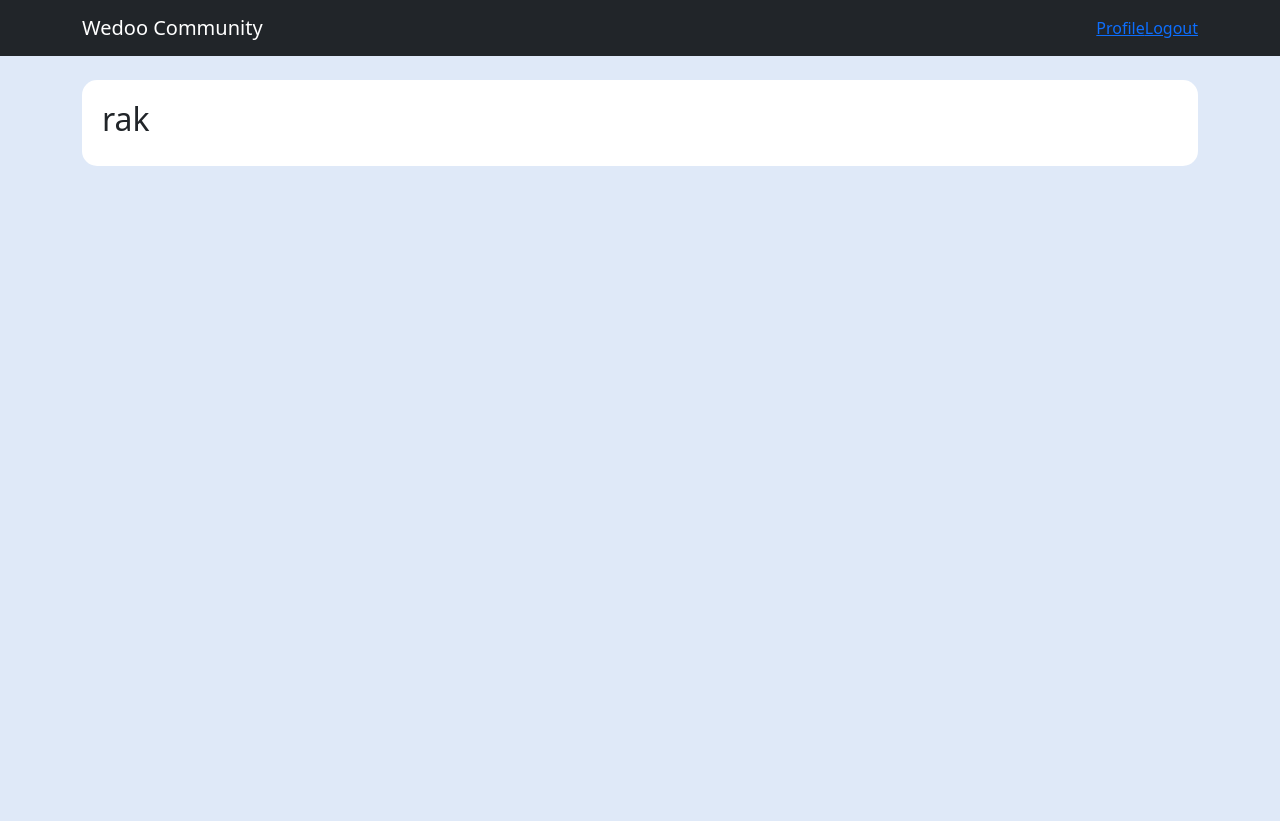
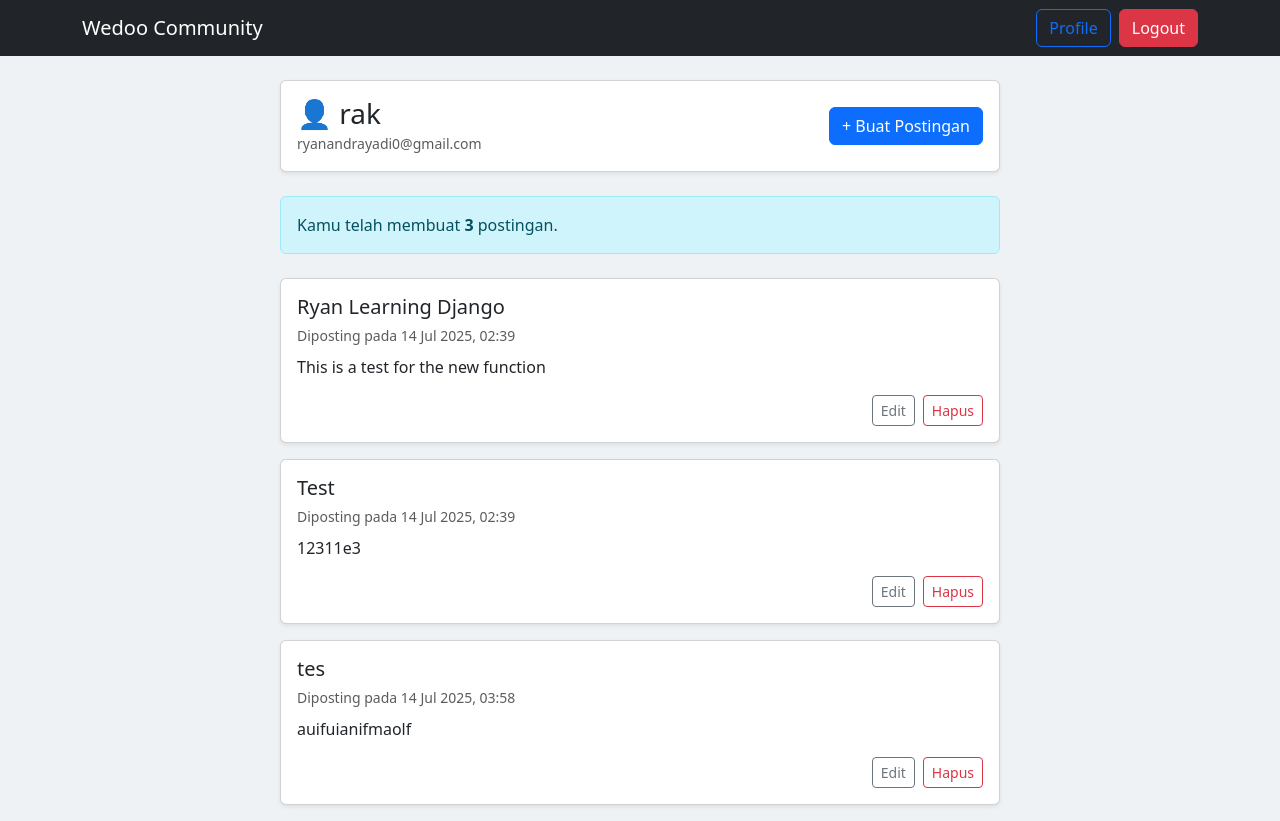
Before and after one commit to rynandraa/Django, a Django app: page /profile/ in a window 1280 px wide. Before the commit the page ends 166 px from the top, so only its background shows below. Run offline with Django 5.2, Linux system fonts and the light colour scheme; a user stored in the database is signed in; data comes from the database, SQL or seed files in the repository; both versions use the stored data as it was after the commit; some libraries are stand-ins or nearby versions.

Commit message:
Fix logout bug by using GET request, update menu Profile

```diff
--- a/blog/models.py
+++ b/blog/models.py
@@ -1,12 +1,14 @@
 from django.db import models
 from django.urls import reverse
 from django.utils import timezone
+from django.contrib.auth.models import User
 
 # Create your models here.
 class Post(models.Model):
     title = models.CharField(max_length=200)
     content =models.TextField()
     created_at =models.DateTimeField(auto_now_add=True)
+    author = models.ForeignKey(User, on_delete=models.CASCADE)
 
     def __str__(self):
         return self.title
--- a/blog/templates/blog/base.html
+++ b/blog/templates/blog/base.html
@@ -9,16 +9,67 @@
 
     <style>
         body {
-            background-color:rgb(223, 233, 248);
+            background-color:#eef2f5;
         }
 
         .content-section{
-            background: white;
-            padding: 20px;
-            border-radius:15px;
-            box-shadow: 0 2px 4px rgba(0,0,0,0,1);
-            margin-botom:20px;
+            position: relative;
+            background: #ffffff;
+            padding: 24px 28px;
+            border-radius: 18px;
+            box-shadow: 0 6px 16px rgba(0, 0, 0, 0.08);
+            margin-bottom: 24px;
+            overflow: hidden;
+            transition: transform 0.3s ease;
         }
+        .content-section::before {
+            content: '';
+            position: absolute;
+            inset: 0;
+            border-radius: inherit;
+            padding: 2px; /* stroke lebih tegas */
+            background: linear-gradient(135deg, rgba(0,0,0,0.2), rgba(0,0,0,0));
+            -webkit-mask:
+                linear-gradient(#fff 0 0) content-box,
+                linear-gradient(#fff 0 0);
+            -webkit-mask-composite: xor;
+                    mask-composite: exclude;
+            pointer-events: none;
+        }
+
+        .content-section:hover {
+            transform: translateY(-5px);
+        }
+
+        .content-section::after {
+            content: '';
+            position: absolute;
+            inset: 0;
+            border-radius: inherit;
+            box-shadow: 0 8px 20px rgba(0, 0, 0, 0.12);
+            opacity: 0;
+            transition: opacity 0.3s ease;
+            pointer-events: none;
+        }
+
+        .content-section:hover::after {
+        opacity: 1;
+        }
+
+        .content-section .btn {
+            position: relative;
+            z-index: 2;
+        }
+        .content-section .stretched-link {
+            z-index: 1;
+        }
+
+        /* Tambahan untuk tombol benar-benar di atas */
+        .content-section .btn-group {
+             position: relative;  /* menjamin stacking context */
+            z-index: 3;          /* lebih tinggi dari stretched-link */
+        }
+
     </style>
 </head>
 <body>
@@ -27,8 +78,8 @@
             <a class="navbar-brand" href="{% url 'home' %}">Wedoo Community</a>
             <div class="navbar-nav">
                 {% if user.is_authenticated %}
-                <a href="{%url 'profile' %}">Profile</a>
-                <a href="{%url 'login' %}">Logout</a>
+                <a href="{%url 'profile' %}" class="btn btn-outline-primary me-2 navbar-btn">Profile</a>
+                <a href="{%url 'logout' %}" class="btn btn-danger">Logout</a>
                 {% else %}
                 <a href="{%url 'login' %}">Login</a>
                 <a href="{%url 'register' %}">Register</a>
--- a/blog/templates/blog/post_detail.html
+++ b/blog/templates/blog/post_detail.html
@@ -8,8 +8,10 @@
     <hr>
     <small>{{post.created_at}} </small>
     <div class="btn-group">
-        <a href="{% url 'post-update' post.pk %}" class="btn btn-sm btn-online-secondary">Edit</a>
-        <a href="{% url 'post-delete' post.pk %}" class="btn btn-sm btn-online-danger">Delete</a>
+        {% if user == post.author or user.is_staff %}
+            <a href="{% url 'post-update' post.pk %}" class="btn btn-sm btn-online-secondary">Edit</a>
+            <a href="{% url 'post-delete' post.pk %}" class="btn btn-sm btn-online-danger">Delete</a>
+        {% endif %}
         <a href="{% url 'home' %}" class="btn btn-sm btn-online-secondary" >Return Home</a>
     </div>
 </div>
--- a/blog/urls.py
+++ b/blog/urls.py
@@ -1,11 +1,10 @@
 from django.urls import path
 from . import views
-
 
 urlpatterns = [
     path("", views.home, name='home'),
     path("post/<int:pk>", views.post_details, name="post-detail"),
     path("post/new/", views.PostCreateView.as_view(), name= "post-create"),
     path("post/<int:pk>/edit/", views.PostUpdateView.as_view(), name= "post-update"),
-    path("post/<int:pk>/delete/", views.PostDeleteView.as_view(), name= "post-delete")
+    path("post/<int:pk>/delete/", views.PostDeleteView.as_view(), name= "post-delete"),
 ]
--- a/users/templates/users/profile.html
+++ b/users/templates/users/profile.html
@@ -1,14 +1,56 @@
-{% extends "blog/base.html" %}
+{% extends 'blog/base.html' %} {% block content %}
+<div class="container mt-4">
+    <div class="row">
+        <div class="col-lg-8 mx-auto">
+        <!-- Profil Header -->
+        <div class="card shadow-sm mb-4">
+            <div
+            class="card-body d-flex justify-content-between align-items-center"
+            >
+            <div>
+                <h3 class="mb-0">👤 {{ user.username }}</h3>
+                <small class="text-muted">{{ user.email }}</small>
+            </div>
+            <a href="{% url 'post-create' %}" class="btn btn-primary"
+                >+ Buat Postingan</a
+            >
+            </div>
+        </div>
 
-{% load crispy_forms_tags %}
+        <!-- Ringkasan -->
+        <div class="alert alert-info mb-4">
+            Kamu telah membuat <strong>{{ posts|length }}</strong> postingan.
+        </div>
 
-{% block content %}
-<div class="content-section">
-    <div class="media">
-        <div>
-            <h2 class="account-heading">{{user.username}}</h2>
+        <!-- Daftar Postingan -->
+        {% for post in posts %}
+        <div class="card mb-3 shadow-sm">
+            <div class="card-body">
+            <h5 class="card-title mb-1">{{ post.title }}</h5>
+            <small class="text-muted"
+                >Diposting pada {{ post.created_at|date:"d M Y, H:i" }}</small
+            >
+            <p class="card-text mt-2">{{ post.content|truncatewords:30 }}</p>
+            <div class="d-flex justify-content-end">
+                <a
+                href="{% url 'post-update' post.id %}"
+                class="btn btn-sm btn-outline-secondary me-2"
+                >Edit</a
+                >
+                <a
+                href="{% url 'post-delete' post.id %}"
+                class="btn btn-sm btn-outline-danger"
+                >Hapus</a
+                >
+            </div>
+            </div>
+        </div>
+        {% empty %}
+        <div class="alert alert-secondary text-center">
+            Kamu belum membuat postingan apapun.
+        </div>
+        {% endfor %}
         </div>
     </div>
 </div>
-
-{% endblock content %}
+{% endblock %}
--- a/users/views.py
+++ b/users/views.py
@@ -2,6 +2,7 @@ from django.shortcuts import render, redirect
 from django.contrib import messages
 from django.contrib.auth.decorators import login_required
 from .forms import UserRegisterForm
+from blog.models import Post
 
 
 # Create your views here.
@@ -21,4 +22,5 @@ def register(request):
 
 @login_required
 def profile(request):
-    return render(request, "users/profile.html")
+    user_posts = Post.objects.filter(author=request.user)
+    return render(request, "users/profile.html", {'posts' : user_posts})
```
Also changed, not shown: blog/templates/blog/home.html (+13 -14 lines), blog/templates/blog/post_form.html (+11 -2 lines), blog/views.py (+15 -3 lines), blog/migrations/0001_initial.py, db.sqlite3.
